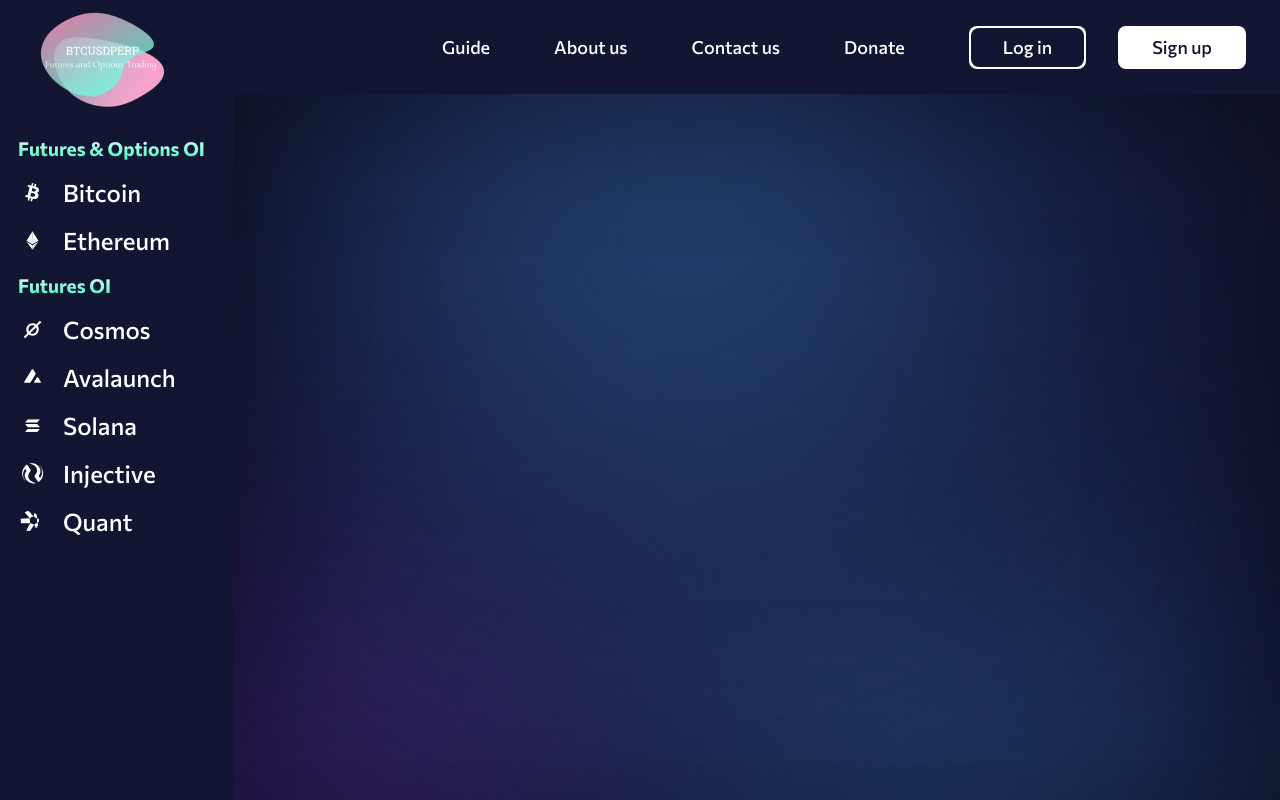
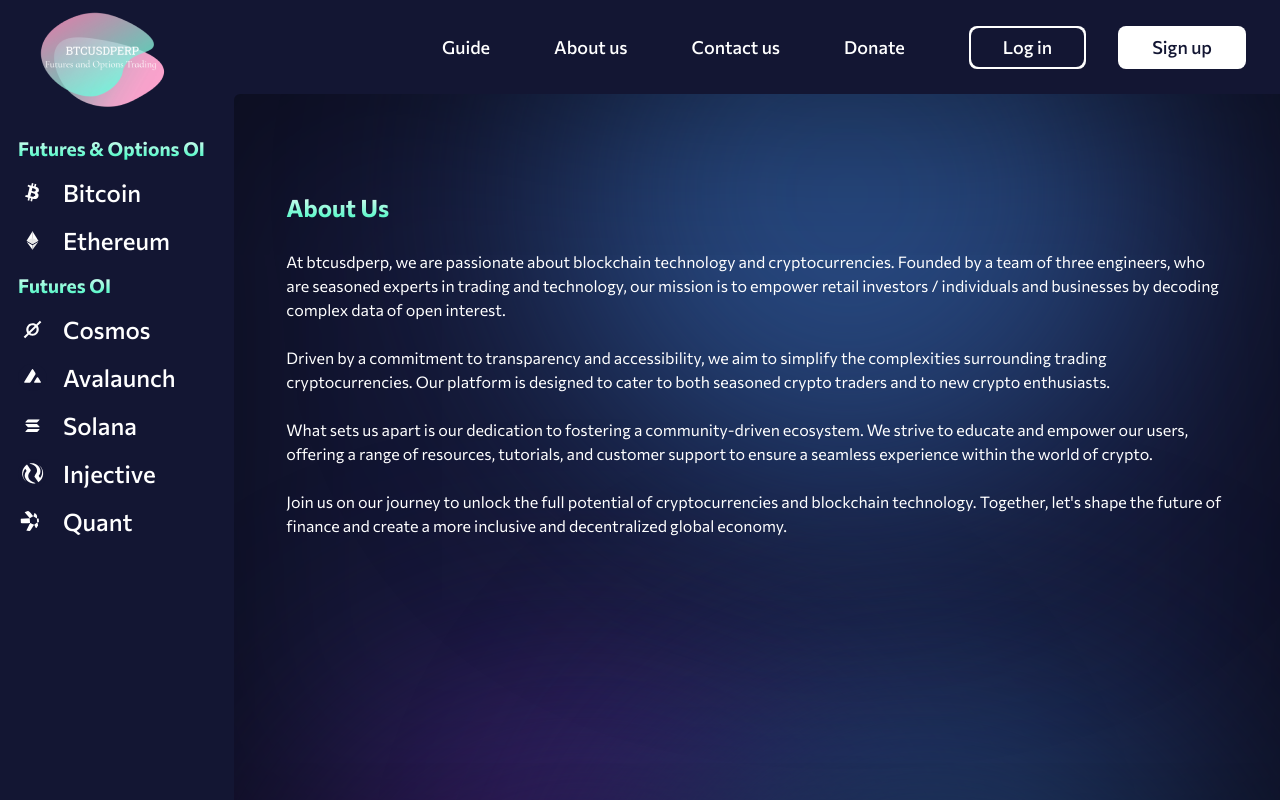
Before and after one commit to akshayw1/trading-recommendations-updated, a Next.js app in the folder frontend/: page /about in a window 1280 px wide. Shown: the top 800 px of the page. Built offline with nearby package versions, Linux system fonts and the light colour scheme.

Commit message:
about page

```diff
--- a/frontend/src/app/about/page.js
+++ b/frontend/src/app/about/page.js
@@ -1,3 +1,5 @@
-export default function Home() {
-  return <main></main>;
+import About from "@/components/about/about";
+
+export default function Page() {
+  return <About />;
 }
--- a/frontend/src/app/globals.css
+++ b/frontend/src/app/globals.css
@@ -17,6 +17,12 @@
   margin: 0;
   padding: 0;
 }
+main {
+  padding-top: 12vh;
+  display: flex;
+  flex-direction: column;
+  align-items: center;
+}
 .shadow-main {
   border-top-left-radius: 6px;
   margin: 94px 0 0 234px;
@@ -24,13 +30,20 @@
   min-height: calc(100vh - 94px);
   box-shadow: inset 4px 4px 170px rgba(0, 0, 0, 0.5);
 }
-
+.blurCircleBox {
+  top: 94px;
+  left: 234px;
+  width: calc(100% - var(--aside-offset));
+  position: absolute;
+  overflow: hidden;
+  height: 100vh;
+}
 .blurCircle {
   border-radius: 50%;
   position: absolute;
   width: 600px;
   height: 600px;
-  filter: blur(155px);
+  filter: blur(120px);
   z-index: -1;
 }
 
@@ -45,7 +58,7 @@
   background-color: #27487f;
 }
 .blurCircle:nth-of-type(3) {
-  top: -80px;
+  top: -200px;
   left: 50%;
   margin-left: -20%;
   background-color: #27487f;
--- /dev/null
+++ b/frontend/src/components/about/about.js
@@ -0,0 +1,32 @@
+import styles from "./styles.module.css";
+export default function About() {
+  return (
+    <main className={styles.main}>
+      <h1 className={styles.blue}>About Us</h1>
+      <p>
+        At btcusdperp, we are passionate about blockchain technology and
+        cryptocurrencies. Founded by a team of three engineers, who are seasoned
+        experts in trading and technology, our mission is to empower retail
+        investors / individuals and businesses by decoding complex data of open
+        interest.
+      </p>
+      <p>
+        Driven by a commitment to transparency and accessibility, we aim to
+        simplify the complexities surrounding trading cryptocurrencies. Our
+        platform is designed to cater to both seasoned crypto traders and to new
+        crypto enthusiasts.
+      </p>
+      <p>
+        What sets us apart is our dedication to fostering a community-driven
+        ecosystem. We strive to educate and empower our users, offering a range
+        of resources, tutorials, and customer support to ensure a seamless
+        experience within the world of crypto.
+      </p>
+      <p>
+        Join us on our journey to unlock the full potential of cryptocurrencies
+        and blockchain technology. Together, let&apos;s shape the future of
+        finance and create a more inclusive and decentralized global economy.
+      </p>
+    </main>
+  );
+}
--- /dev/null
+++ b/frontend/src/components/about/styles.module.css
@@ -0,0 +1,15 @@
+.main {
+  margin: auto;
+  text-align: left;
+  align-items: start;
+  width: 90%;
+  gap: 1.5rem;
+}
+.blue {
+  font-weight: 700;
+  font-size: 1.5rem;
+  background: -webkit-linear-gradient(white, var(--blue2));
+  -webkit-background-clip: text;
+  background-clip: text;
+  -webkit-text-fill-color: transparent;
+}
--- a/frontend/src/components/header/nav.js
+++ b/frontend/src/components/header/nav.js
@@ -1,10 +1,13 @@
 import styles from "./styles.module.css";
+import Link from "next/link";
 export default function Nav() {
   return (
     <nav className={styles.nav}>
       <ul>
         <li>Guide</li>
-        <li>About us</li>
+        <li>
+          <Link href="/about">About us</Link>
+        </li>
         <li>Contact us</li>
         <li>Donate</li>
         <li className={styles.authBox}>
--- a/frontend/src/components/home/home.js
+++ b/frontend/src/components/home/home.js
@@ -30,7 +30,7 @@
   }, [selectWord]); // El segundo parámetro [] asegura que useEffect se ejecute solo una vez al montar el componente
 
   return (
-    <main className={styles.main}>
+    <main>
       <section className={styles.heroBox}>
         <Image
           className={styles.web30}
--- a/frontend/src/components/home/styles.module.css
+++ b/frontend/src/components/home/styles.module.css
@@ -1,9 +1,3 @@
-.main {
-  padding-top: 12vh;
-  display: flex;
-  flex-direction: column;
-  align-items: center;
-}
 .web30 {
   height: 23vh;
   width: auto;
--- a/frontend/src/components/mainContainerShadow/mainContainerShadow.js
+++ b/frontend/src/components/mainContainerShadow/mainContainerShadow.js
@@ -1,10 +1,45 @@
+"use client";
+import { useRef, useEffect } from "react";
+
 export default function MainContainerShadow({ children }) {
+  const shadowMainRef = useRef(null);
+  useEffect(() => {
+    const updateBlurCircleBoxHeight = () => {
+      const shadowMainHeight = shadowMainRef.current.offsetHeight;
+      const blurCircleBox = document.querySelector(".blurCircleBox");
+      blurCircleBox.style.height = `${shadowMainHeight}px`;
+    };
+
+    // Llama a la función para establecer la altura inicial
+    updateBlurCircleBoxHeight();
+
+    // Agrega un event listener para el cambio de tamaño de la ventana
+    const handleResize = () => {
+      updateBlurCircleBoxHeight();
+    };
+
+    // Agrega un event listener para el cambio de altura de shadow-main
+    const shadowMainElement = shadowMainRef.current;
+    const observer = new ResizeObserver(handleResize);
+    observer.observe(shadowMainElement);
+
+    // Limpia los event listeners al desmontar el componente
+    return () => {
+      window.removeEventListener("resize", handleResize);
+      observer.disconnect();
+    };
+  }, []);
+
   return (
-    <div className="shadow-main">
-      {children}
-      <div className="blurCircle"></div>
-      <div className="blurCircle"></div>
-      <div className="blurCircle"></div>
-    </div>
+    <>
+      <div ref={shadowMainRef} className="shadow-main">
+        {children}
+      </div>
+      <div className="blurCircleBox">
+        <div className="blurCircle"></div>
+        <div className="blurCircle"></div>
+        <div className="blurCircle"></div>
+      </div>
+    </>
   );
 }
```
Also changed, not shown: frontend/src/components/header/aside.js (+9 -2 lines).
